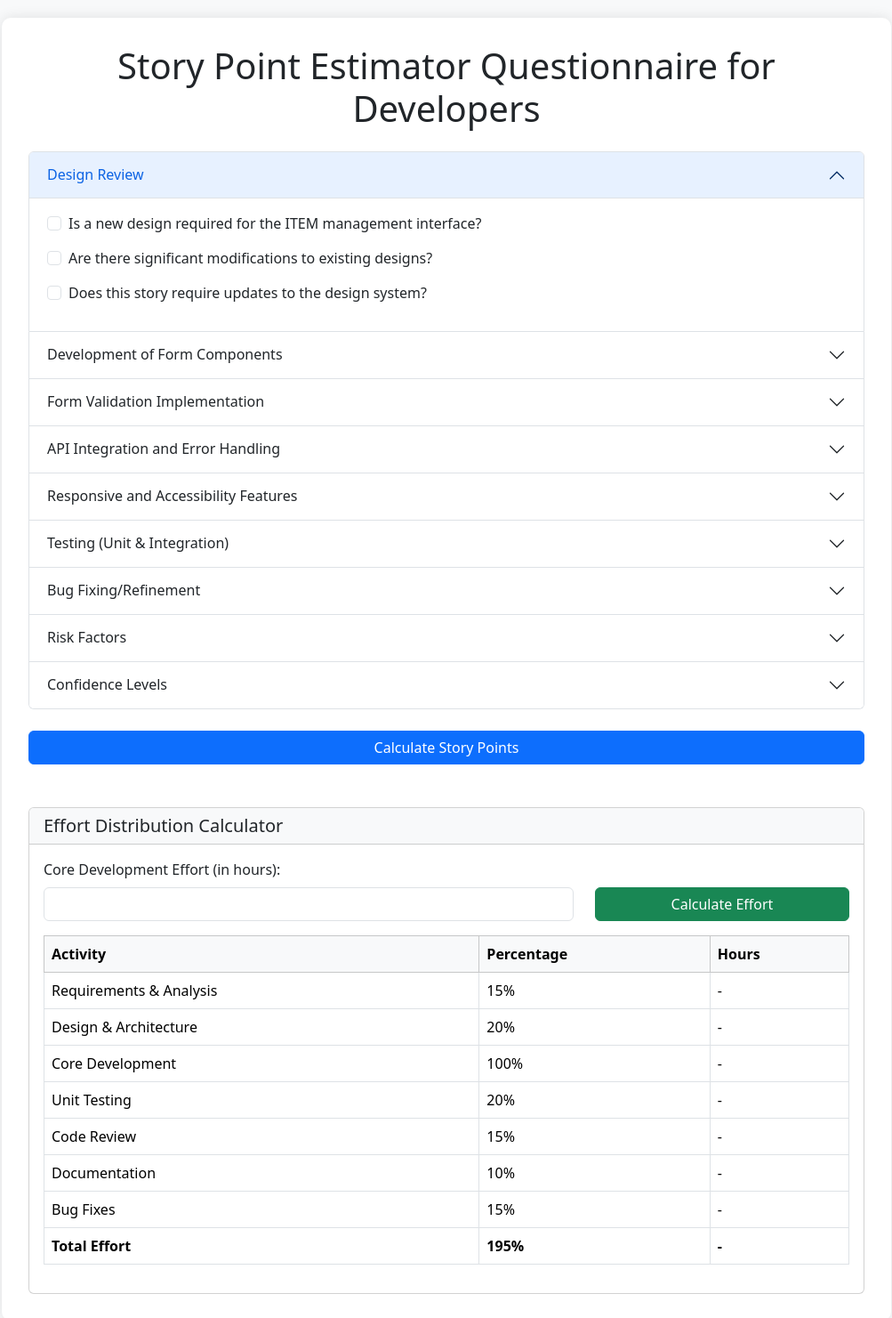
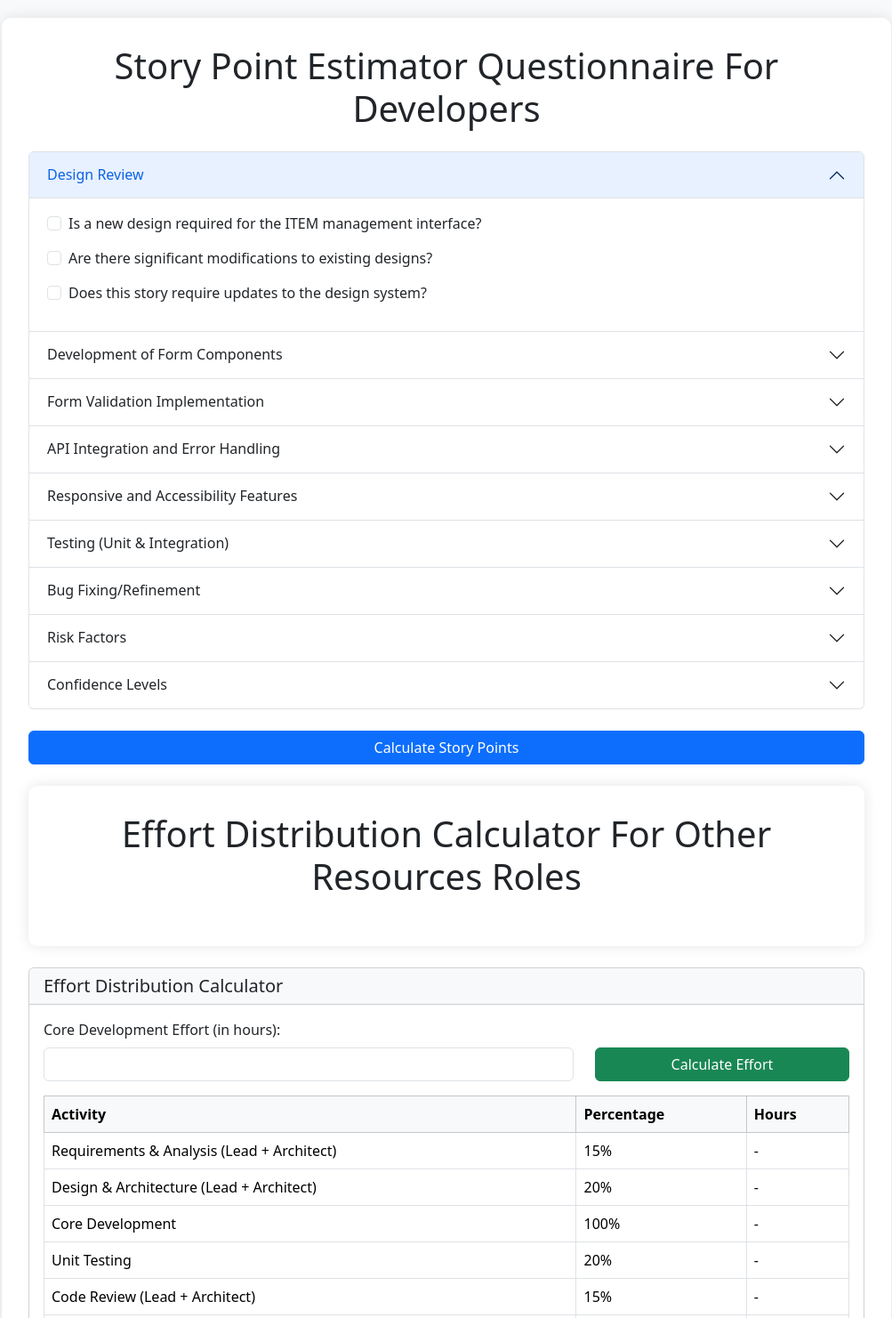
Before and after one commit to arunust/itempodstoryestimator, a plain HTML site: page index.html in a window 1280 px wide. Shown: the top 1481 px of the page at 89% size, without its empty margins (138-1141 px from the left). Drawn offline with nearby package versions, Linux system fonts and the light colour scheme.

Commit message:
updated tittle

```diff
--- a/index.html
+++ b/index.html
@@ -56,7 +56,7 @@
 </head>
 <body>
     <div class="container">
-        <h1 class="text-center mb-4">Story Point Estimator Questionnaire for Developers</h1>
+        <h1 class="text-center mb-4">Story Point Estimator Questionnaire For Developers</h1>
 
         <!-- Questionnaire Accordion -->
         <div class="accordion mb-4" id="questionnaireAccordion">
@@ -67,6 +67,13 @@
         <div id="calculationDetails" class="alert alert-info" style="display: none;"></div>
 
         <!-- Effort Distribution Section -->
+        <div class="container">
+            <div class="row">
+                <div class="col-md-12">
+                    <h1 class="text-center mb-4">Effort Distribution Calculator For Other Resources Roles</h1>
+                </div>
+            </div>
+        </div>
         <div class="card mt-4">
             <div class="card-header bg-light">
                 <h2 class="h5 mb-0">Effort Distribution Calculator</h2>
@@ -93,12 +100,12 @@
                         </thead>
                         <tbody>
                             <tr>
-                                <td>Requirements & Analysis</td>
+                                <td>Requirements & Analysis (Lead + Architect)</td>
                                 <td>15%</td>
                                 <td id="requirementsHours">-</td>
                             </tr>
                             <tr>
-                                <td>Design & Architecture</td>
+                                <td>Design & Architecture (Lead + Architect) </td>
                                 <td>20%</td>
                                 <td id="designHours">-</td>
                             </tr>
@@ -113,12 +120,12 @@
                                 <td id="unitTestingHours">-</td>
                             </tr>
                             <tr>
-                                <td>Code Review</td>
+                                <td>Code Review (Lead + Architect)</td>
                                 <td>15%</td>
                                 <td id="codeReviewHours">-</td>
                             </tr>
                             <tr>
-                                <td>Documentation</td>
+                                <td>Documentation </td>
                                 <td>10%</td>
                                 <td id="documentationHours">-</td>
                             </tr>
```
